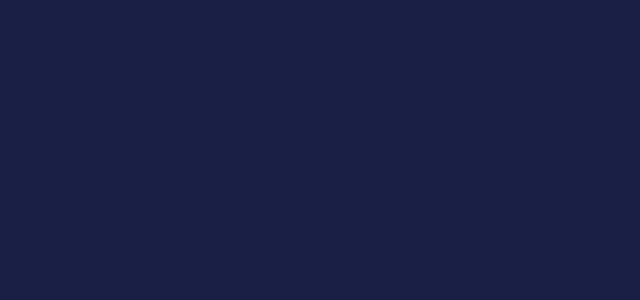
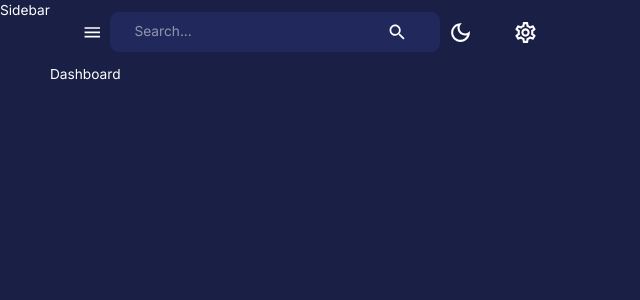
Before and after one commit to tony-dugue/react-analytics-dashboard-client, a React (Create React App) app: page /dashboard in a window 1280 px wide. Shown: the top 300 px of the page, without its empty margins (0-640 px from the left). Built offline with nearby package versions, Linux system fonts and the light colour scheme.

Commit message:
added navbar with dark-light mode & preparing sidebar

```diff
--- a/package.json
+++ b/package.json
@@ -53,5 +53,8 @@
       "last 1 firefox version",
       "last 1 safari version"
     ]
+  },
+  "devDependencies": {
+    "@types/styled-components": "^5.1.26"
   }
 }
--- a/src/App.tsx
+++ b/src/App.tsx
@@ -3,6 +3,9 @@ import { CssBaseline, ThemeProvider } from "@mui/material";
 import { createTheme } from "@mui/material/styles";
 import { themeSettings } from "./theme";
 import { useAppSelector } from "./hooks/custom-redux-hooks";
+import { BrowserRouter, Navigate, Route, Routes } from "react-router-dom";
+import Layout from "./scenes/layout";
+import Dashboard from "./scenes/dashboard";
 
 const App: FunctionComponent = () => {
   const mode = useAppSelector((state) => state.global.mode);
@@ -10,11 +13,19 @@ const App: FunctionComponent = () => {
 
   return (
     <div className="app">
-      <ThemeProvider theme={theme}>
-        <CssBaseline />
-      </ThemeProvider>
+      <BrowserRouter>
+        <ThemeProvider theme={theme}>
+          <CssBaseline />
+          <Routes>
+            <Route element={<Layout />}>
+              <Route path="/" element={<Navigate to="/dashboard" replace />} />
+              <Route path="/dashboard" element={<Dashboard />} />
+            </Route>
+          </Routes>
+        </ThemeProvider>
+      </BrowserRouter>
     </div>
-  )
+  );
 };
 
 export default App;
--- /dev/null
+++ b/src/components/FlexBetween.tsx
@@ -0,0 +1,35 @@
+import React, { FunctionComponent } from "react";
+import { Box } from "@mui/material";
+
+type Props = {
+  children?: React.ReactNode;
+  sx?: {}
+};
+
+const FlexBetween: FunctionComponent<Props> = ({ children, sx }) => {
+  return (
+    <Box
+      sx={{
+        display: "flex",
+        justifyContent: "space-between",
+        alignItems: "center",
+        ...sx
+      }}
+    >
+      {children}
+    </Box>
+  );
+};
+
+export default FlexBetween;
+
+// import { Box } from "@mui/material";
+// import { styled } from "@mui/system";
+
+// const FlexBetween = styled(Box)({
+//   display: "flex",
+//   justifyContent: "space-between",
+//   alignItems: "center",
+// });
+
+// export default FlexBetween;
--- /dev/null
+++ b/src/components/Navbar.tsx
@@ -0,0 +1,61 @@
+import React, { FunctionComponent } from "react";
+import { useAppDispatch } from "../hooks/custom-redux-hooks";
+import { AppBar, IconButton, InputBase, Toolbar, useTheme } from "@mui/material";
+import { DarkModeOutlined, LightModeOutlined, Menu as MenuIcon, Search, SettingsOutlined } from "@mui/icons-material";
+import FlexBetween from "./FlexBetween";
+import { Theme } from "@emotion/react";
+import { setMode } from "../store/globalSlice";
+
+const Navbar: FunctionComponent = () => {
+  const dispatch = useAppDispatch();
+  const theme: Theme = useTheme();
+
+  return (
+    <AppBar sx={{ position: "static", background: "none", boxShadow: "none" }}>
+      <Toolbar sx={{ justifyContent: "space-between" }}>
+        {/* LEFT SIDE */}
+        <FlexBetween>
+          <IconButton onClick={() => console.log("open/close sidebar")}>
+            <MenuIcon />
+          </IconButton>
+
+          <FlexBetween
+            sx={{
+              backgroundColor: theme.palette.background.alt,
+              borderRadius: "9px",
+              gap: "3rem",
+              p: "0.1rem 1.5rem",
+              display: "flex",
+              justifyContent: "space-between",
+              alignItems: "center",
+            }}
+          >
+            <InputBase placeholder="Search..." />
+            <IconButton>
+              <Search />
+            </IconButton>
+          </FlexBetween>
+        </FlexBetween>
+
+        {/* RIGHT SIDE */}
+        <FlexBetween sx={{ gap: "1.5rem" }}>
+
+          <IconButton onClick={() => dispatch(setMode())}>
+            {theme.palette.mode === "dark" ? (
+              <DarkModeOutlined sx={{ fontSize: "25px" }} />
+            ) : (
+              <LightModeOutlined sx={{ fontSize: "25px" }} />
+            )}
+          </IconButton>
+
+          <IconButton>
+            <SettingsOutlined sx={{ fontSize: "25px" }} />
+          </IconButton>
+
+        </FlexBetween>
+      </Toolbar>
+    </AppBar>
+  );
+};
+
+export default Navbar;
--- /dev/null
+++ b/src/components/Sidebar.tsx
@@ -0,0 +1,14 @@
+import React, { FunctionComponent } from "react";
+
+type Props = {
+  isNonMobile: boolean;
+  drawerWidth: string;
+  isSidebarOpen: boolean;
+  setIsSidebarOpen: React.Dispatch<React.SetStateAction<boolean>>;
+};
+
+const Sidebar: FunctionComponent<Props> = ({ isNonMobile, drawerWidth, isSidebarOpen, setIsSidebarOpen }) => {
+  return <div>Sidebar</div>;
+};
+
+export default Sidebar;
--- /dev/null
+++ b/src/scenes/dashboard/index.tsx
@@ -0,0 +1,9 @@
+ import React, { FunctionComponent } from 'react'
+
+ const Dashboard: FunctionComponent = () => {
+   return (
+     <div>Dashboard</div>
+   )
+ }
+
+ export default Dashboard;
--- /dev/null
+++ b/src/scenes/layout/index.tsx
@@ -0,0 +1,27 @@
+import React, { useState, FunctionComponent } from "react";
+import { Box, useMediaQuery } from "@mui/material";
+import { Outlet } from "react-router-dom";
+import Navbar from "../../components/Navbar";
+import Sidebar from "../../components/Sidebar";
+
+const Layout: FunctionComponent = () => {
+  const isNonMobile: boolean = useMediaQuery<string>("(min-width: 600px");
+  const [isSidebarOpen, setIsSidebarOpen] = useState<boolean>(true);
+
+  return (
+    <Box display={isNonMobile ? "flex" : "block"} width="100%" height="100%">
+      <Sidebar
+        isNonMobile={isNonMobile}
+        drawerWidth="250px"
+        isSidebarOpen={isSidebarOpen}
+        setIsSidebarOpen={setIsSidebarOpen}
+      />
+      <Box>
+        <Navbar />
+        <Outlet />
+      </Box>
+    </Box>
+  );
+};
+
+export default Layout;
--- a/tsconfig.json
+++ b/tsconfig.json
@@ -18,7 +18,9 @@
     "resolveJsonModule": true,
     "isolatedModules": true,
     "noEmit": true,
-    "jsx": "react-jsx"
+    "jsx": "preserve",
+    "jsxImportSource": "@emotion/react"
   },
-  "include": ["src"]
+  "include": ["src/**/*"],
+  "exclude": ["node_modules", "public"]
 }
```
Also changed, not shown: src/models/emotion.d.ts (added, +52 -0 lines), 1 other file (tests, documents, lock files or other folders).
